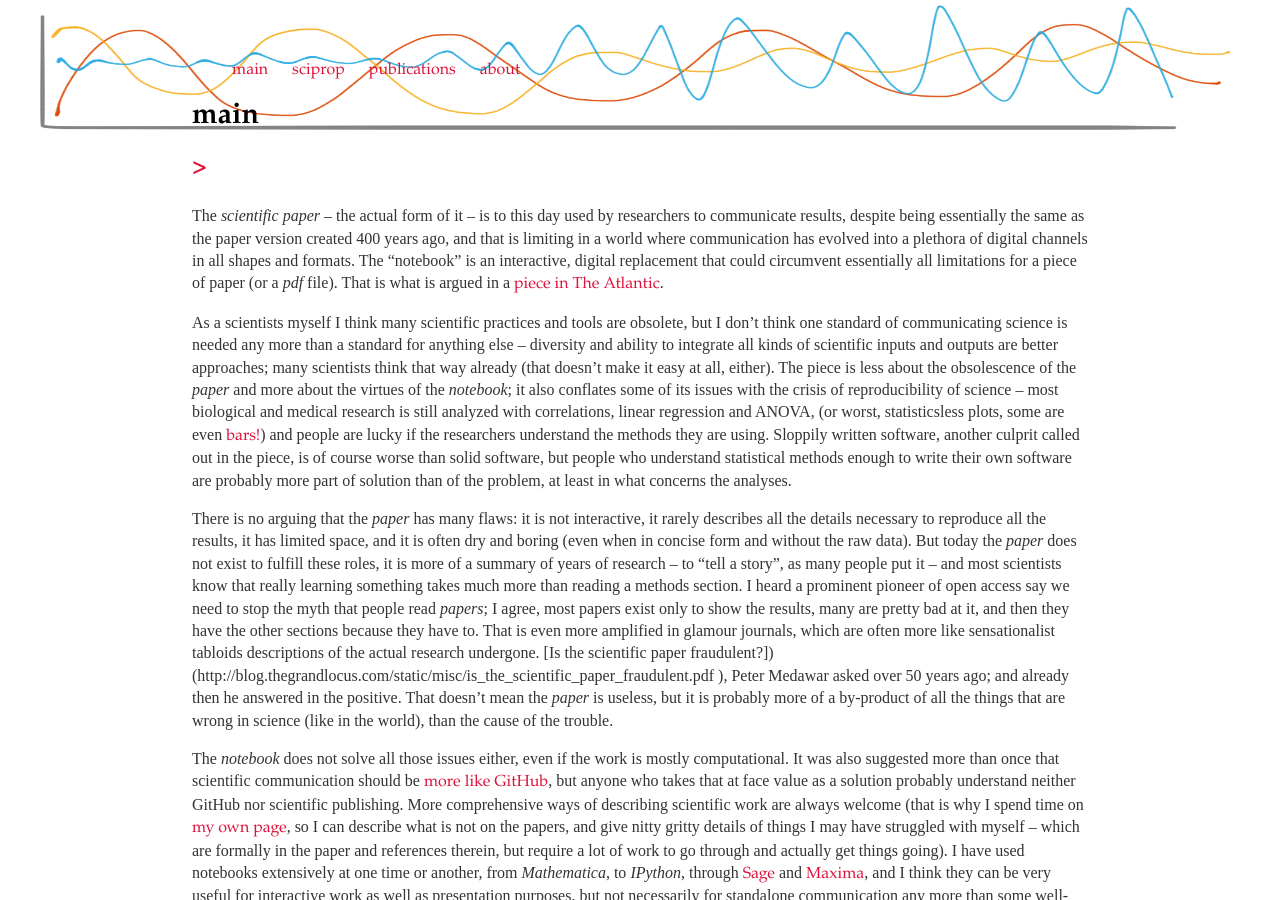
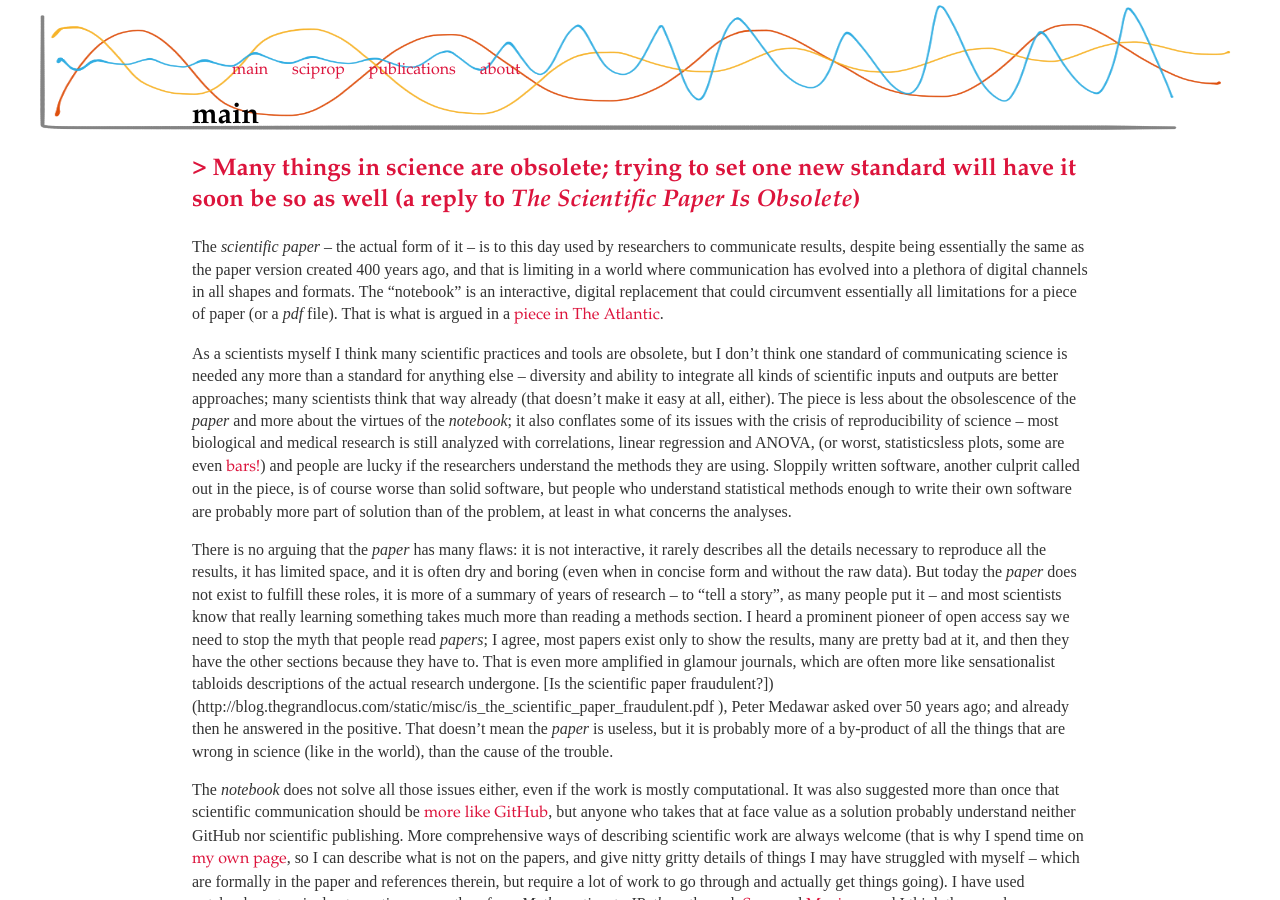
Before and after one commit to caesoma/caesoma.github.io, a Jekyll site: the page built from index.html, in a window 1280 px wide and 900 px high. Built offline with Jekyll 4.4.1, drawn with Linux system fonts in a browser that asks for light colours; the list of posts is cut into pages by our own code.

Commit message:
update main

```diff
--- a/_posts/2018-04-09-not-just-the-scientific-paper-is-obsolete.md
+++ b/_posts/2018-04-09-not-just-the-scientific-paper-is-obsolete.md
@@ -1,10 +1,10 @@
 ---
 layout: post
-title: "Many things in science are obsolete; trying to set one new standard will have it soon be so as well (a reply to 'The Scientific Paper Is Obsolete')."
+title: "Many things in science are obsolete; trying to set one new standard will have it soon be so as well (a reply to _The Scientific Paper Is Obsolete_)"
 date: 2018-04-09
 ---
 
-## [>{{ post.title }}](https://caesoma.github.io/archive/standalone/2018-04-09-not-just-the-scientific-paper-is-obsolete)
+## [> Many things in science are obsolete; trying to set one new standard will have it soon be so as well (a reply to _The Scientific Paper Is Obsolete_)](https://caesoma.github.io/archive/standalone/2018-04-09-not-just-the-scientific-paper-is-obsolete)
 
 The _scientific paper_ -- the actual form of it -- is to this day used by researchers to communicate results, despite being essentially the same as the paper version created 400 years ago, and that is limiting in a world where communication has evolved into a plethora of digital channels in all shapes and formats. The "notebook" is an interactive, digital replacement that could circumvent essentially all limitations for a piece of paper (or a _pdf_ file). That is what is argued in a [piece in The Atlantic](https://www.theatlantic.com/science/archive/2018/04/the-scientific-paper-is-obsolete/556676/).
 
```
